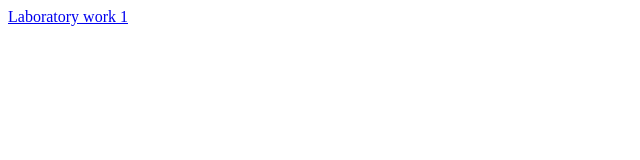
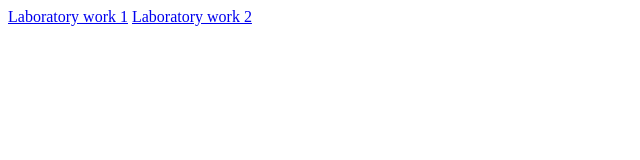
Before and after one commit to MykhailoRp/MykhailoRp.github.io, a plain HTML site: page index.html in a window 1280 px wide. Shown: the whole page, without its empty margins (0-640 px from the left). Drawn offline with Linux system fonts and the light colour scheme.

Commit message:
Added lab2 to index

```diff
--- a/index.html
+++ b/index.html
@@ -8,6 +8,7 @@
 <body>
 
 <a href="lab1/lab1.html">Laboratory work 1</a>
+<a href="lab2/lab2.html">Laboratory work 2</a>
 
 </body>
 </html>
```
